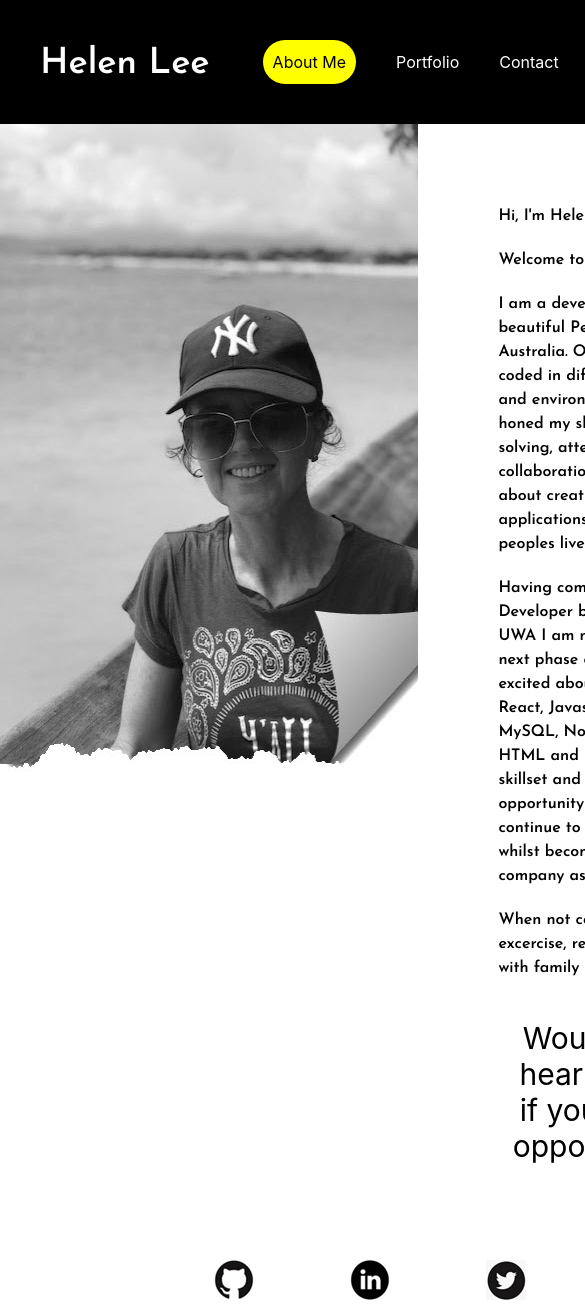
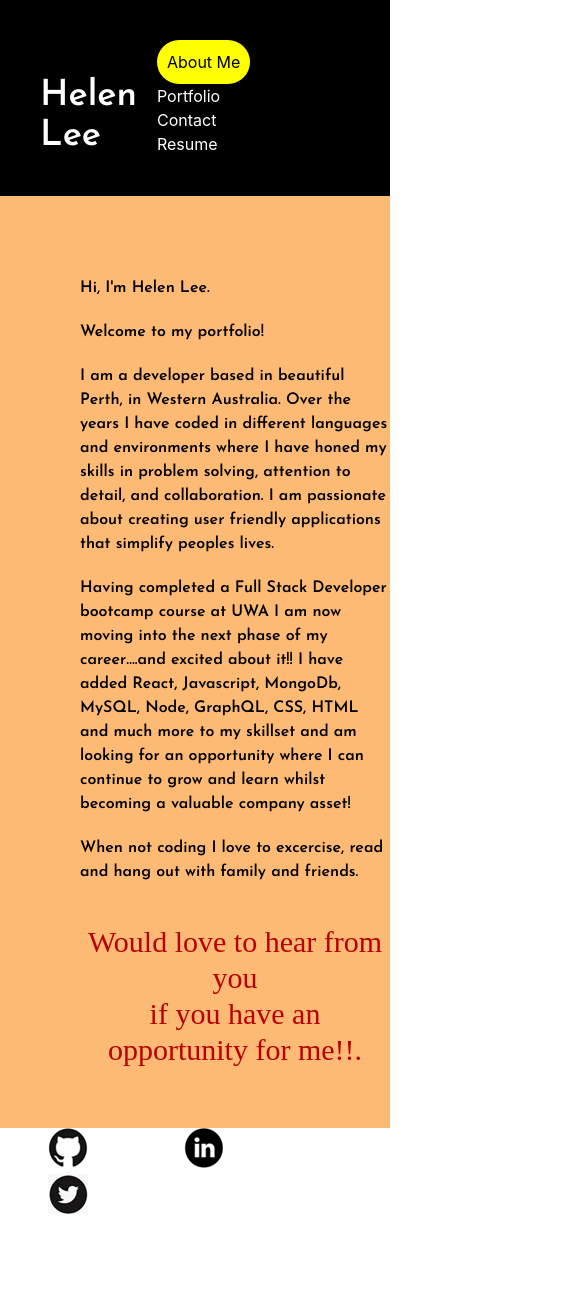
Before and after one commit to HelenELee/helen-lee-react-portfolio, a React (Create React App) app: page / in a window 390 px wide. Shown: the top 1306 px of the page, 585 px wide, since content can reach past the window. After the commit the page ends 1220 px from the top, so only its background shows below. Built offline with nearby package versions, Linux system fonts and the light colour scheme; grey boxes are pictures that could not be loaded.

Commit message:
added colours via styles

```diff
--- a/src/index.css
+++ b/src/index.css
@@ -3,6 +3,7 @@
 @tailwind utilities;
 
 @import url(https://fonts.googleapis.com/css2?family=Alegreya+Sans:wght@300&family=Josefin+Sans:wght@600&family=Open+Sans:ital,wght@0,300;0,500;0,800;1,300;1,500;1,800&family=Rock+Salt&display=swap);
+@Import url(https://fonts.googleapis.com/css2?family=Dancing+Script&family=Roboto+Condensed:wght@400;700&display=swap);
 
 :root {
   --red: #A62639;
@@ -49,25 +50,104 @@ code {
     monospace;
 }
 
+.hand-written {
+  font-family: 'Dancing Script';
+}
+
+.stext  {
+  -ms-transform: rotate(-10deg); /* IE 9 */
+  -webkit-transform: rotate(-10deg); /* Chrome, Safari, Opera */
+  -moz-transform: rotate(-10deg); /*Mozilla */
+   transform: rotate(-10deg);
+}
+
+.highlight {
+  color: #B80000;
+}
+
+@keyframes size-change {
+  0%   {font-size: 30px;}
+  25%  {font-size: 35px;}
+  50%  {font-size: 40px;}
+  100% {font-size: 30px;}
+}
+
+.size-animation {
+  /* width: 100px;
+  height: 100px;
+  background-color: red; */
+  animation-name: size-change;
+  animation-duration: 4s;
+}
+
+@keyframes colour-change {
+  0%   {color: #fdba74;}
+  25%  {color: #fb923c;}
+  50%  {color: #f97316;}
+  100% {color: #ea580c;}
+}
+
+.colour-animation {
+  /* width: 100px;
+  height: 100px;
+  background-color: red; */
+  animation-name: colour-change;
+  animation-duration: 4s;
+}
+
+@keyframes bounce {
+  0%   { transform: scale(1,1) translateY(0); }
+  10%  { transform: scale(1.1,.9) translateY(0); }
+  30%  { transform: scale(.9,1.1)   translateY(-55px);}
+  50%  { transform: scale(1.05,.95) translateY(0); }
+  58%  { transform: scale(1,1) translateY(-7px); }
+  65%  { transform: scale(1,1) translateY(0);}
+  100% { transform: scale(1,1) translateY(0);}
+}
+
+.bounce-animation {
+  animation: bounce 10s ease infinite;
+}
+
+
+@keyframes spinner {
+  /* from {
+    transform: rotateY(0deg);
+  }
+  to {
+    transform: rotateY(-360deg);
+  } */
+
+  0%   { transform: rotateX(0deg); }
+  50%  { transform: rotateX(180deg); }
+  100% { transform: rotateX(360deg);}
+
+}
+
+.spinner {
+  animation-name: spinner;
+  animation-timing-function: linear;
+  animation-iteration-count: infinite;
+  animation-duration: 10s;
+  transform-style: preserve-3d;
+  text-align:center;
+}
+
+
 .bg-dark {
   background:url("./assets/helen-beach-black-white-curl.jpg");
   height: 655px;
   width: 495px;
+  /* height: 50%; */
+  /* width: 30%; */
+  background-repeat: no-repeat
 }
 
 .hover\:bg-light:hover {
   background:url("./assets/helen-beach-colour-curl.jpg");
+  background-repeat: no-repeat
 }
 
-/*
-ul {
-  list-style-type: none;
-}
-
-li {
-  display: inline-block;
-}
-*/
 .header-color {
   background-color: black;
 }
@@ -126,67 +206,34 @@ ul li {
   }
 }
 
-/*
-ul li:hover{
-  transform:scale(1.5);
-}*/
-
-/*
-button:hover{
-  transform:scale(1.5);
+@media only screen and (max-width: 600px) {
+  .bg-dark {
+    background:url("./assets/helen-beach-black-white-curl_25.jpg");
+    background-repeat: no-repeat;
+    /* width: 100%; */
+    height: 163px;
+    width: 123px;
   }
-*/
-
-/*
-ul li{
-  list-style:none;
-  margin:0 20px;
-  transition:0.5s;
+  .bg-light {
+    background:url("./assets/helen-beach-colour-curl_25.jpg");
+    background-repeat: no-repeat;
+    /* width: 100%; */
+    height: 163px;
+    width: 123px;
   }
-
-ul li a{
-  display: block;
-  position:relative;
-  text-decoration:none;
-  padding:5px;
-  font-size:18px;
-  font-family: sans-serif;
-  color:#fff;
-
-  transition:0.5s;
+  aside{
+    flex: 100%;
   }
-
-ul:hover li a{
-  transform:scale(1.5);
+  .main-container {
+    flex-direction: column;
   }
-
-ul li a:hover{
-  transform:scale(1.5);
-  opacity:1;
-  filter:blur(0);
-  text-decoration:none;
-  color:#fff;
+  .image-container {
+    flex: 100%;
+    background-color: #A62639;
   }
-*/
-
-/*
-ul li a:before{
-  content:'';
-  position:absolute;
-  top:0;
-  left:0;
-  width:100%;
-  height:100%;
-  background:#ff497c;
-  transition:0.5s;
-  transform-origin:right;
-  transform:scaleX(0);
-  z-index:-1;
+  .about-container {
+    flex: 100%;
+    width: 100%;
+    background-color: #fdba74;
   }
-
-ul li a:hover:before{
-  transition:transform 0.5s;
-  transform-origin:left;
-  transform:scaleX(1);
 }
-*/
```
Also changed, not shown: tailwind.config.js (line endings or trailing spaces). Lines whose indentation alone changed are shown as unchanged.
